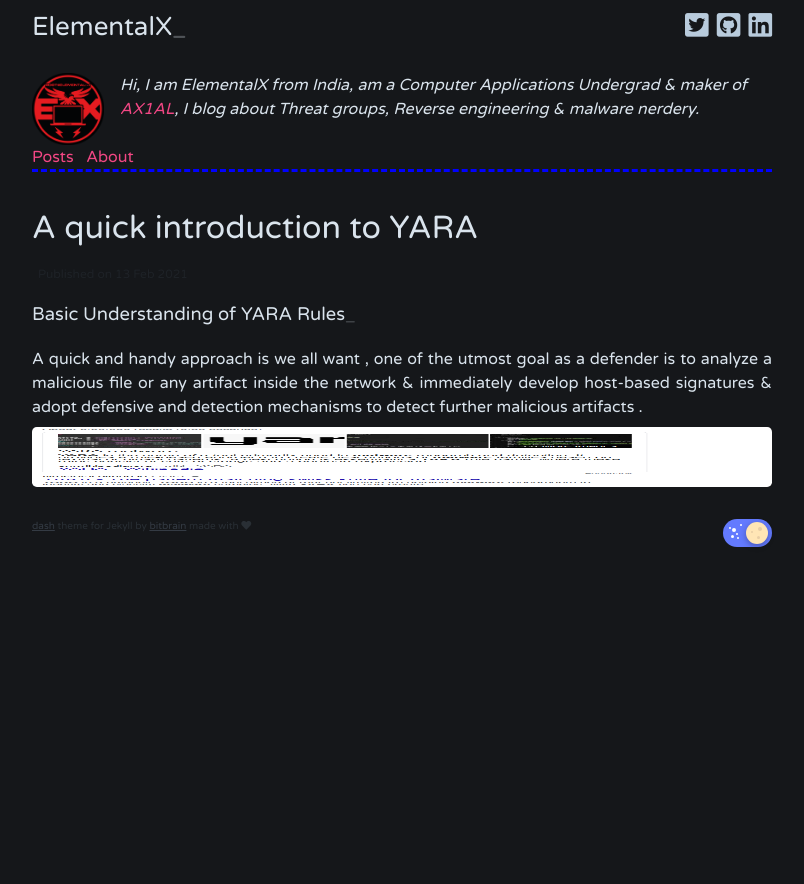
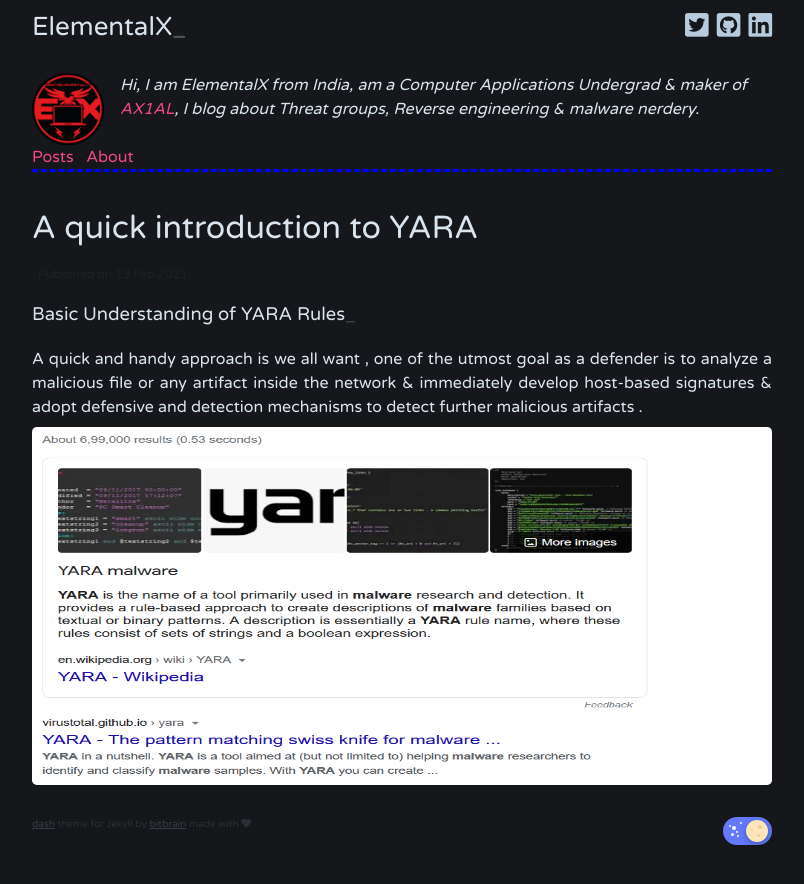
Before and after one commit to xelemental/xelemental.github.io, a Jekyll site: the page built from _posts/2021-02-13-readme.md, in a window 1280 px wide. Shown: the top 884 px of the page, without its empty margins (238-1042 px from the left). Built offline with Jekyll 4.4.1, drawn with Linux system fonts in a browser that asks for light colours; comment, search, counter and statistics services are not loaded.

Commit message:
Update 2021-02-13-readme.md

```diff
--- a/_posts/2021-02-13-readme.md
+++ b/_posts/2021-02-13-readme.md
@@ -10,4 +10,4 @@
 
 A quick and handy approach is we all want , one of the utmost goal as a defender is to analyze a malicious file or any artifact inside the network & immediately develop host-based signatures & adopt defensive and detection mechanisms to detect further malicious artifacts .
 
-<img src="/assets/img/1xmznxhleFVE5eY9JVcJPUQ.png " alt="YARA" width="20" height="60">
+<img src="/assets/img/1xmznxhleFVE5eY9JVcJPUQ.png " alt="YARA" width="550" height="358">
```
